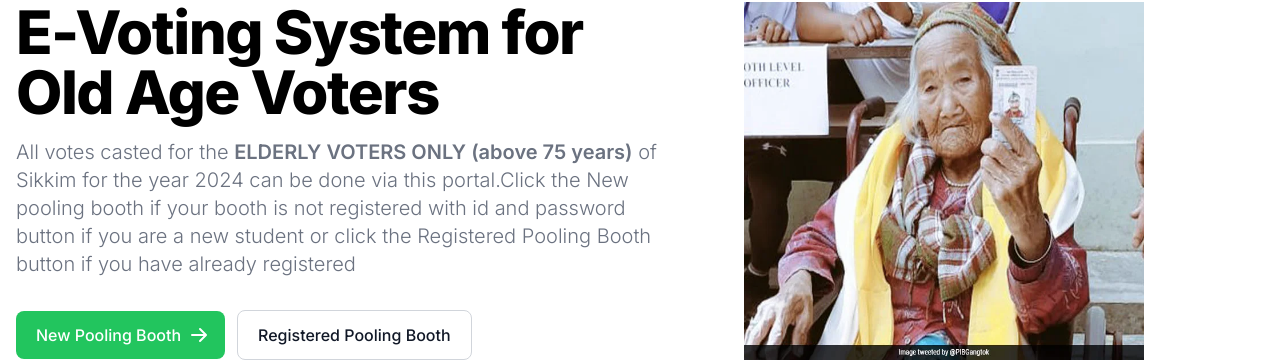
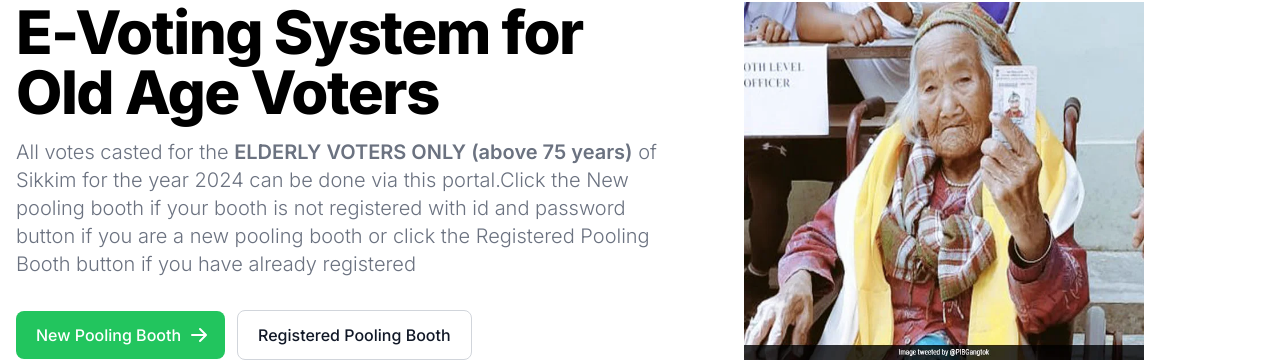
Before and after one commit to buddha1301/mca_project, a Next.js app: page / in a window 1280 px wide. Shown: the part 62-424 px from the top of the page. Built offline with nearby package versions, Linux system fonts and the light colour scheme; no server answers.

Commit message:
added content for page

```diff
--- a/app/page.js
+++ b/app/page.js
@@ -9,7 +9,7 @@ export default function Home() {
         <div className="grid max-w-screen-xl px-4 py-8 mx-auto lg:gap-8 xl:gap-0 lg:py-16 lg:grid-cols-12">
             <div className="mr-auto place-self-center lg:col-span-7">
                 <h1 className="max-w-2xl mb-4 text-4xl font-extrabold tracking-tight leading-none md:text-5xl xl:text-6xl dark:text-white">E-Voting System for Old Age Voters</h1>
-                <p className="max-w-2xl mb-6 font-light text-gray-500 lg:mb-8 md:text-lg lg:text-xl dark:text-gray-400">All votes casted for the  <strong className="font-semibold">ELDERLY VOTERS ONLY (above 75 years)</strong> of Sikkim  for the  year 2024  can be done via this portal.Click the New pooling booth if your booth is not registered with id and password button if you are a new student or click the Registered Pooling Booth button if you have already registered </p>
+                <p className="max-w-2xl mb-6 font-light text-gray-500 lg:mb-8 md:text-lg lg:text-xl dark:text-gray-400">All votes casted for the  <strong className="font-semibold">ELDERLY VOTERS ONLY (above 75 years)</strong> of Sikkim  for the  year 2024  can be done via this portal.Click the New pooling booth if your booth is not registered with id and password button if you are a new pooling booth or click the Registered Pooling Booth button if you have already registered </p>
                 <Link href="/signup" className="inline-flex items-center justify-center px-5 py-3 mr-3 text-base font-medium text-center text-white rounded-lg bg-green-500 hover:bg-primary-800 focus:ring-4 focus:ring-green-400 dark:focus:ring-primary-900">
                     New Pooling Booth
                     <svg class="w-5 h-5 ml-2 -mr-1" fill="currentColor" viewBox="0 0 20 20" xmlns="http://www.w3.org/2000/svg"><path fill-rule="evenodd" d="M10.293 3.293a1 1 0 011.414 0l6 6a1 1 0 010 1.414l-6 6a1 1 0 01-1.414-1.414L14.586 11H3a1 1 0 110-2h11.586l-4.293-4.293a1 1 0 010-1.414z" clip-rule="evenodd"></path></svg>
```
